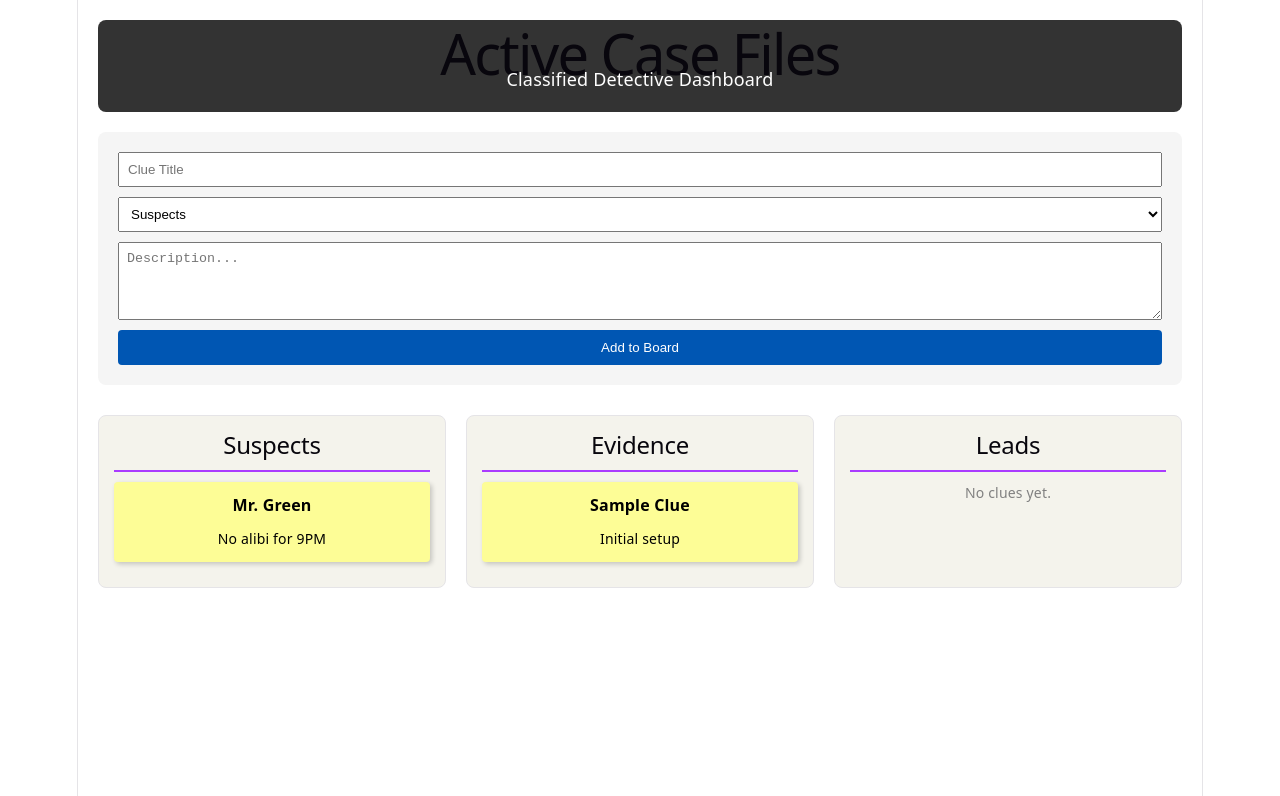
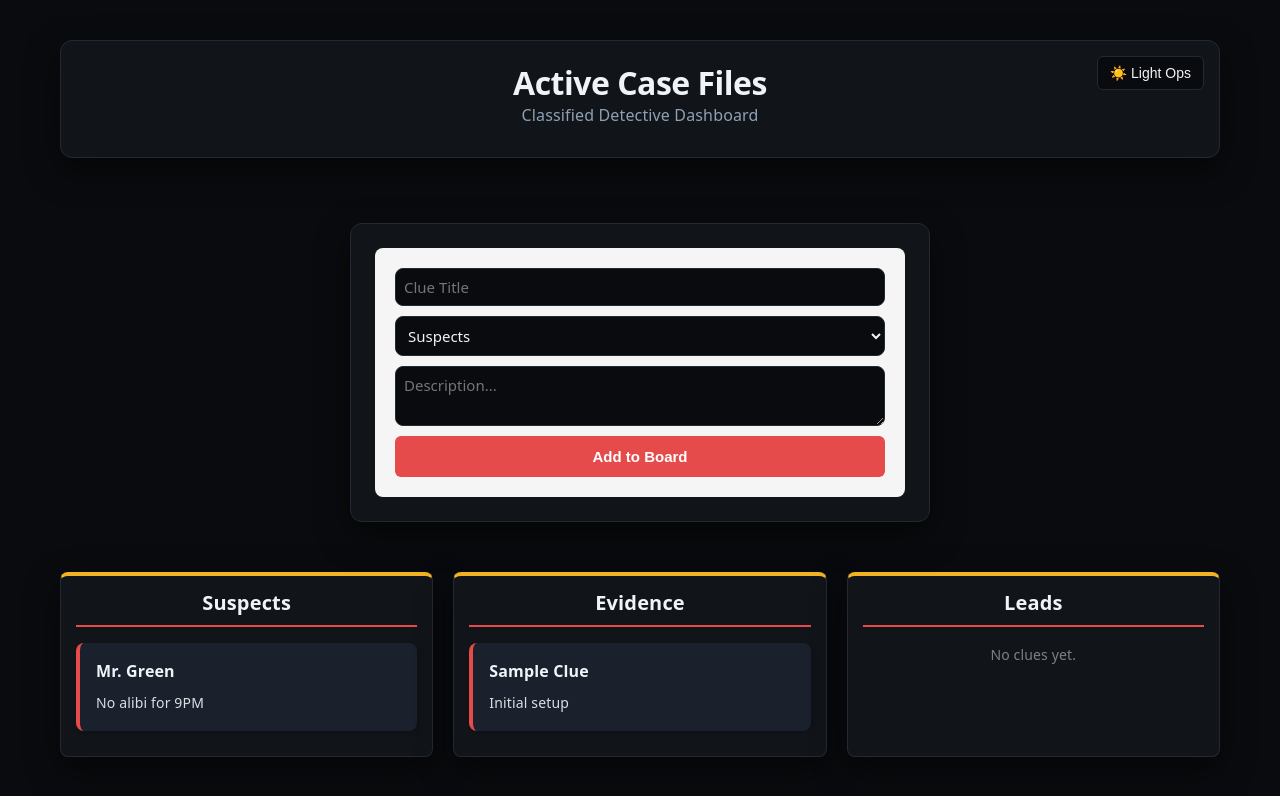
Before and after one commit to NikaGhaderi/detective-board, a React app: page / in a window 1280 px wide. Shown: the top 796 px of the page. Built offline with nearby package versions, Linux system fonts and the light colour scheme; the HTML template or start-up script is replaced by a standard one.

Commit message:
style: finalize cyberpunk noir theme and interactive state physics

```diff
--- a/src/App.css
+++ b/src/App.css
@@ -1,192 +1,127 @@
 .app-container {
-<<<<<<< feature-ui
-  background-color: darkblue;
-=======
-  background-color: lightblue;
->>>>>>> dev
+  padding: 40px 20px;
+  display: flex;
+  flex-direction: column;
+  gap: 30px;
 }
 
-.counter {
-  font-size: 16px;
-  padding: 5px 10px;
-  border-radius: 5px;
-  color: var(--accent);
-  background: var(--accent-bg);
-  border: 2px solid transparent;
-  transition: border-color 0.3s;
-  margin-bottom: 24px;
-
-  &:hover {
-    border-color: var(--accent-border);
-  }
-  &:focus-visible {
-    outline: 2px solid var(--accent);
-    outline-offset: 2px;
-  }
+/* UI/Form Panel Wrapper */
+.ui-section {
+  background-color: var(--code-bg);
+  padding: 24px;
+  border-radius: 12px;
+  border: 1px solid var(--border);
+  box-shadow: var(--shadow);
+  max-width: 580px;
+  width: 100%;
+  margin: 0 auto;
+  box-sizing: border-box;
+  transition: background-color 0.3s ease, border-color 0.3s ease, box-shadow 0.3s ease;
 }
 
-.hero {
-  position: relative;
-
-  .base,
-  .framework,
-  .vite {
-    inset-inline: 0;
-    margin: 0 auto;
+.ui-section form {
+  display: flex;
+  flex-direction: column;
+  gap: 16px;
 }
 
-  .base {
-    width: 170px;
-    position: relative;
-    z-index: 0;
+/* Beautiful Interactive Field Formats */
+.ui-section input,
+.ui-section select,
+.ui-section textarea {
+  width: 100%;
+  box-sizing: border-box;
+  padding: 12px 16px;
+  background-color: var(--bg);
+  border: 1px solid var(--border);
+  border-radius: 8px;
+  color: var(--text-h);
+  font-family: var(--sans);
+  font-size: 15px;
+  transition: border-color 0.2s, background-color 0.3s;
 }
 
-  .framework,
-  .vite {
-    position: absolute;
+.ui-section input:focus,
+.ui-section select:focus,
+.ui-section textarea:focus {
+  outline: none;
+  border-color: var(--accent);
 }
 
-  .framework {
-    z-index: 1;
-    top: 34px;
-    height: 28px;
-    transform: perspective(2000px) rotateZ(300deg) rotateX(44deg) rotateY(39deg)
-      scale(1.4);
+.ui-section button {
+  padding: 14px;
+  background-color: var(--accent);
+  color: #ffffff;
+  border: none;
+  border-radius: 8px;
+  font-size: 15px;
+  font-weight: 600;
+  cursor: pointer;
+  transition: background-color 0.2s, opacity 0.2s;
 }
 
-  .vite {
-    z-index: 0;
-    top: 107px;
-    height: 26px;
-    width: auto;
-    transform: perspective(2000px) rotateZ(300deg) rotateX(40deg) rotateY(39deg)
-      scale(0.8);
-  }
+.ui-section button:hover {
+  opacity: 0.95;
 }
 
-#center {
+/* Board Grid Layout Tuning */
+.detective-board {
   display: flex;
-  flex-direction: column;
-  gap: 25px;
-  place-content: center;
-  place-items: center;
-  flex-grow: 1;
-
-  @media (max-width: 1024px) {
-    padding: 32px 20px 24px;
-    gap: 18px;
-  }
+  flex-wrap: wrap;
+  gap: 24px;
+  justify-content: center;
+  width: 100%;
+  margin-top: 10px;
 }
 
-#next-steps {
-  display: flex;
-  border-top: 1px solid var(--border);
-  text-align: left;
-
-  & > div {
-    flex: 1 1 0;
-    padding: 32px;
-    @media (max-width: 1024px) {
-      padding: 24px 20px;
-    }
+.category-column {
+  flex: 1;
+  min-width: 280px;
+  max-width: 380px;
+  background-color: var(--code-bg);
+  padding: 20px;
+  border-radius: 12px;
+  border: 1px solid var(--border);
+  border-top: 4px solid var(--accent-line) !important;
+  box-shadow: var(--shadow);
+  box-sizing: border-box;
+  transition: all 0.3s ease;
 }
 
-  .icon {
+.category-column h2 {
+  font-size: 20px;
+  text-align: center;
+  padding-bottom: 12px;
   margin-bottom: 16px;
-    width: 22px;
-    height: 22px;
+  border-bottom: 1px solid var(--border);
 }
 
-  @media (max-width: 1024px) {
-    flex-direction: column;
-    text-align: center;
-  }
+/* Clue Card Interactive Mechanics */
+.clue-card {
+  background-color: var(--card-bg) !important;
+  color: var(--text-h) !important;
+  border-left: 4px solid var(--accent) !important;
+  border-radius: 8px !important;
+  padding: 16px !important;
+  margin-bottom: 14px;
+  box-shadow: 0 4px 6px -1px rgba(0, 0, 0, 0.1);
+  text-align: left;
+  transition: transform 0.2s ease, box-shadow 0.2s ease;
+  cursor: pointer;
 }
 
-#docs {
-  border-right: 1px solid var(--border);
-
-  @media (max-width: 1024px) {
-    border-right: none;
-    border-bottom: 1px solid var(--border);
-  }
+.clue-card h3 {
+  font-size: 16px;
+  margin-bottom: 6px;
 }
 
-#next-steps ul {
-  list-style: none;
-  padding: 0;
-  display: flex;
-  gap: 8px;
-  margin: 32px 0 0;
-
-  .logo {
-    height: 18px;
+.clue-card p {
+  font-size: 14px;
+  color: inherit;
+  opacity: 0.9;
 }
 
-  a {
-    color: var(--text-h);
-    font-size: 16px;
-    border-radius: 6px;
-    background: var(--social-bg);
-    display: flex;
-    padding: 6px 12px;
-    align-items: center;
-    gap: 8px;
-    text-decoration: none;
-    transition: box-shadow 0.3s;
-
-    &:hover {
-      box-shadow: var(--shadow);
+.clue-card:hover {
+  transform: translateY(-3px) scale(1.02) rotate(0.5deg);
+  box-shadow: var(--shadow) !important;
 }
-    .button-icon {
-      height: 18px;
-      width: 18px;
-    }
-  }
-
-  @media (max-width: 1024px) {
-    margin-top: 20px;
-    flex-wrap: wrap;
-    justify-content: center;
-
-    li {
-      flex: 1 1 calc(50% - 8px);
-    }
-
-    a {
-      width: 100%;
-      justify-content: center;
-      box-sizing: border-box;
-    }
-  }
-}
-
-#spacer {
-  height: 88px;
-  border-top: 1px solid var(--border);
-  @media (max-width: 1024px) {
-    height: 48px;
-  }
-}
-
-.ticks {
-  position: relative;
-  width: 100%;
-
-  &::before,
-  &::after {
-    content: '';
-    position: absolute;
-    top: -4.5px;
-    border: 5px solid transparent;
-  }
-
-  &::before {
-    left: 0;
-    border-left-color: var(--border);
-  }
-  &::after {
-    right: 0;
-    border-right-color: var(--border);
-  }
-}
--- a/src/App.jsx
+++ b/src/App.jsx
@@ -1,31 +1,38 @@
-import { useState } from 'react'
+import { useState, useEffect } from 'react'
 import Header from './components/Header'
 import AddClueForm from './components/AddClueForm'
 import DetectiveBoard from './components/DetectiveBoard'
 import './App.css'
 
 function App() {
+  const [theme, setTheme] = useState('dark');
   const [clues, setClues] = useState([
     { id: 1, title: "Sample Clue", category: "Evidence", description: "Initial setup" },
-    { id: 2, title: "Mr. Green", category: "Suspects", description: "No alibi for 9PM" } // Added another dummy data for testing
+    { id: 2, title: "Mr. Green", category: "Suspects", description: "No alibi for 9PM" }
   ]);
+
+  useEffect(() => {
+    document.body.className = theme;
+  }, [theme]);
+
+  const handleToggleTheme = () => {
+    setTheme(prevTheme => prevTheme === 'dark' ? 'light' : 'dark');
+  };
 
   const handleAddClue = (newClue) => {
     setClues([...clues, newClue]);
   };
 
   return (
-    <div className="app-container" style={{ padding: '20px' }}>
-      <Header />
+    <div className="app-container">
+      <Header currentTheme={theme} onToggleTheme={handleToggleTheme} />
 
-      <div className="ui-section" style={{marginBottom: '30px'}}>
+      <div className="ui-section">
         <AddClueForm onAddClue={handleAddClue} />
       </div>
 
-      {/* Person B's work rendered here */}
       <div className="board-section">
         <DetectiveBoard clues={clues} />
-
       </div>
     </div>
   )
--- a/src/components/AddClueForm.jsx
+++ b/src/components/AddClueForm.jsx
@@ -24,7 +24,15 @@ export default function AddClueForm({ onAddClue }) {
         <option value="Leads">Leads</option>
       </select>
       <textarea placeholder="Description..." value={description} onChange={e => setDescription(e.target.value)} required style={{ padding: '8px', minHeight: '60px' }} />
-      <button type="submit" style={{ padding: '10px', backgroundColor: '#0056b3', color: 'white', border: 'none', borderRadius: '4px', cursor: 'pointer' }}>Add to Board</button>
+      <button type="submit" style={{
+        padding: '12px',
+        backgroundColor: 'var(--accent)',
+        color: 'white',
+        border: 'none',
+        borderRadius: '6px',
+        fontWeight: '600',
+        cursor: 'pointer'
+      }}>Add to Board</button>
     </form>
   );
 }
--- a/src/components/Header.jsx
+++ b/src/components/Header.jsx
@@ -1,8 +1,42 @@
-export default function Header() {
-    return (
-      <header style={{ textAlign: 'center', padding: '20px', backgroundColor: '#333', color: 'white', borderRadius: '8px', marginBottom: '20px' }}>
-        <h1 style={{ margin: 0 }}>Active Case Files</h1>
-        <p style={{ margin: 0 }}>Classified Detective Dashboard</p>
-      </header>
-    );
-  }
+export default function Header({ currentTheme, onToggleTheme }) {
+  return (
+    <header style={{
+      position: 'relative',
+      textAlign: 'center',
+      padding: '30px 20px',
+      backgroundColor: 'var(--code-bg)',
+      color: 'var(--text-h)',
+      borderRadius: '12px',
+      border: '1px solid var(--border)',
+      boxShadow: 'var(--shadow)',
+      marginBottom: '35px'
+    }}>
+      <button
+        onClick={onToggleTheme}
+        style={{
+          position: 'absolute',
+          top: '15px',
+          right: '15px',
+          padding: '8px 12px',
+          backgroundColor: 'var(--bg)',
+          color: 'var(--text-h)',
+          border: '1px solid var(--border)',
+          borderRadius: '6px',
+          cursor: 'pointer',
+          fontSize: '14px',
+          fontWeight: '500',
+          transition: 'all 0.2s ease'
+        }}
+      >
+        {currentTheme === 'dark' ? '☀️ Light Ops' : '🌙 Night Ops'}
+      </button>
+
+      <h1 style={{ margin: '0 0 8px 0', fontSize: '32px', letterSpacing: '-0.5px' }}>
+        Active Case Files
+      </h1>
+      <p style={{ margin: 0, color: 'var(--text)', fontSize: '16px' }}>
+        Classified Detective Dashboard
+      </p>
+    </header>
+  );
+}
--- a/src/index.css
+++ b/src/index.css
@@ -1,111 +1,70 @@
-:root {
-  --text: #6b6375;
-  --text-h: #08060d;
-  --bg: #fff;
-  --border: #e5e4e7;
-  --code-bg: #f4f3ec;
-  --accent: #aa3bff;
-  --accent-bg: rgba(170, 59, 255, 0.1);
-  --accent-border: rgba(170, 59, 255, 0.5);
-  --social-bg: rgba(244, 243, 236, 0.5);
-  --shadow:
-    rgba(0, 0, 0, 0.1) 0 10px 15px -3px, rgba(0, 0, 0, 0.05) 0 4px 6px -2px;
+/* ==========================================
+   THEME CONFIGURATIONS (CSS Custom Variables)
+   ========================================== */
 
-  --sans: system-ui, 'Segoe UI', Roboto, sans-serif;
-  --heading: system-ui, 'Segoe UI', Roboto, sans-serif;
-  --mono: ui-monospace, Consolas, monospace;
-
-  font: 18px/145% var(--sans);
-  letter-spacing: 0.18px;
-  color-scheme: light dark;
-  color: var(--text);
-  background: var(--bg);
-  font-synthesis: none;
-  text-rendering: optimizeLegibility;
-  -webkit-font-smoothing: antialiased;
-  -moz-osx-font-smoothing: grayscale;
-
-  @media (max-width: 1024px) {
-    font-size: 16px;
-  }
+/* DEFAULT: Dark Theme (Cyberpunk Operations Panel) */
+body.dark {
+  --bg: #090b0e;
+  --code-bg: #11151a;
+  --border: #222933;
+  --text-h: #f0f4f8;
+  --text: #8fa0b4;
+  --accent: #e54b4b;          /* Vibrant alert crimson */
+  --accent-line: #f1b223;     /* Tactical intelligence yellow */
+  --card-bg: #1a202c;         /* Slate metadata blocks */
+  --shadow: rgba(0, 0, 0, 0.5) 0px 12px 32px;
+  color-scheme: dark;
 }
 
-@media (prefers-color-scheme: dark) {
-  :root {
-    --text: #9ca3af;
-    --text-h: #f3f4f6;
-    --bg: #16171d;
-    --border: #2e303a;
-    --code-bg: #1f2028;
-    --accent: #c084fc;
-    --accent-bg: rgba(192, 132, 252, 0.15);
-    --accent-border: rgba(192, 132, 252, 0.5);
-    --social-bg: rgba(47, 48, 58, 0.5);
-    --shadow:
-      rgba(0, 0, 0, 0.4) 0 10px 15px -3px, rgba(0, 0, 0, 0.25) 0 4px 6px -2px;
-  }
+/* LIGHT THEME (Warm Parchment Bulletin Board) */
+body.light {
+  --bg: #f8f4eb;
+  --code-bg: #ffffff;
+  --border: #dfdace;
+  --text-h: #2d251e;
+  --text: #665e53;
+  --accent: #1972d2;          /* Royal ink blue */
+  --accent-line: #c23b3b;     /* Classic investigation string red */
+  --card-bg: #fffbbf;         /* Traditional paper post-it yellow */
+  --shadow: rgba(45, 37, 30, 0.08) 0px 8px 24px;
+  color-scheme: light;
+}
 
-  #social .button-icon {
-    filter: invert(1) brightness(2);
-  }
+/* ==========================================
+   GLOBAL APP CONTAINER LAYOUTS
+   ========================================== */
+:root {
+  --sans: system-ui, -apple-system, BlinkMacSystemFont, 'Segoe UI', Roboto, sans-serif;
+  --mono: ui-monospace, SFMono-Regular, Consolas, monospace;
+
+  font: 16px/150% var(--sans);
+  letter-spacing: 0.15px;
+  color: var(--text);
+  background-color: var(--bg);
+  transition: background-color 0.3s ease, color 0.3s ease;
 }
 
 body {
   margin: 0;
+  padding: 0;
+  background-color: var(--bg);
 }
 
 #root {
-  width: 1126px;
-  max-width: 100%;
+  width: 100%;
+  max-width: 1200px;
   margin: 0 auto;
-  text-align: center;
-  border-inline: 1px solid var(--border);
-  min-height: 100svh;
-  display: flex;
-  flex-direction: column;
+  min-height: 100vh;
   box-sizing: border-box;
 }
 
-h1,
-h2 {
-  font-family: var(--heading);
-  font-weight: 450;
+h1, h2, h3 {
+  margin: 0;
   color: var(--text-h);
+  font-weight: 600;
 }
 
-h1 {
-  font-size: 56px;
-  letter-spacing: -1.68px;
-  margin: 32px 0;
-  @media (max-width: 1024px) {
-    font-size: 36px;
-    margin: 20px 0;
-  }
-}
-h2 {
-  font-size: 24px;
-  line-height: 118%;
-  letter-spacing: -0.24px;
-  margin: 0 0 8px;
-  @media (max-width: 1024px) {
-    font-size: 20px;
-  }
-}
 p {
   margin: 0;
+  color: var(--text);
 }
-
-code,
-.counter {
-  font-family: var(--mono);
-  display: inline-flex;
-  border-radius: 4px;
-  color: var(--text-h);
-}
-
-code {
-  font-size: 15px;
-  line-height: 135%;
-  padding: 4px 8px;
-  background: var(--code-bg);
-}
```
Lines whose indentation alone changed are shown as unchanged.
